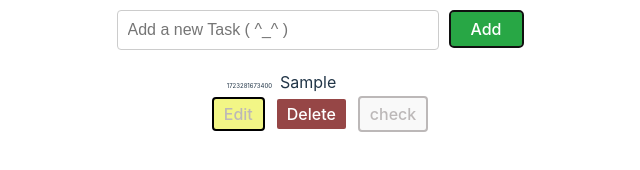
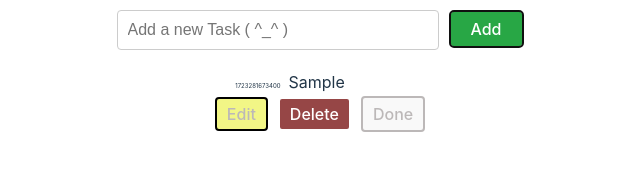
Before and after one commit to prateek-saxena-07/React_todoList, a React (Vite) app in the folder TodoList/: page / in a window 1280 px wide. Both pictures are taken after typing "Sample" into the empty fields and a click on the button "Add". Shown: the part 360-530 px from the top of the page, without its empty margins (320-960 px from the left). Built offline with nearby package versions, Linux system fonts and the light colour scheme.

Commit message:
Final Styling Commit

```diff
--- a/TodoList/src/App.css
+++ b/TodoList/src/App.css
@@ -111,6 +111,17 @@
   background-color:rgb(245, 197, 75);
   color: aliceblue;
 }
+.edit-button:disabled
+{
+  background-color: rgb(188, 184, 184);
+  cursor: not-allowed;
+  color: aliceblue;
+  transition: none;
+}
+.edit-button:disabled:hover{
+  background-color: rgb(188, 184, 184);
+  border: none;
+}
 
 .check-button
 {
@@ -134,13 +145,13 @@
   /* display: flex;
   justify-content:space-around; */
   /* padding: 10px; */
-  margin-right: 87px;
+  margin-right: 70px;
   margin-left:10px
 }
 
 .small-text{
   padding-right: 8px;
-  font-size:0.1%;
+  font-size:1%;
   text-align: center;
 
 }
--- a/TodoList/src/Components/Header.jsx
+++ b/TodoList/src/Components/Header.jsx
@@ -8,7 +8,7 @@ function Header({ todo, setTodo }) {
     function addTodo() {
         if (input.trim() !== '')
         {
-            console.log('todoItem', todo)
+            // console.log('todoItem', todo)
             setError('');
             setTodo([{ id: Date.now(), text: input, completed: false },...todo])
             setInput('');
--- a/TodoList/src/Components/ToDoItem.jsx
+++ b/TodoList/src/Components/ToDoItem.jsx
@@ -6,14 +6,27 @@ function ToDoItem({ toDo, todo, setTodo })
     const [error, setError] = useState('');
     const deleteTodo = () => {
 
-        console.log('deleting')
+        // console.log('deleting')
 
     setTodo(todo.filter((item) => item.id !== toDo.id));
     };
     function handleCheck(e)
-    { console.log(e.target.parentNode.parentNode.childNodes[0])
+    {
+        // console.log(e.target.parentNode.parentNode.childNodes[1].childNodes[0])
         // e.target.parentNode.classList.toggle('done')
+        if (e.target.parentNode.parentNode.childNodes[1].childNodes[2].innerText == 'Done')
+        {
+            e.target.parentNode.parentNode.childNodes[1].childNodes[2].innerText = 'Undone'
+            e.target.parentNode.parentNode.childNodes[1].childNodes[0].disabled=true
+
+        }
+        else {
+            e.target.parentNode.parentNode.childNodes[1].childNodes[2].innerText = 'Done'
+            e.target.parentNode.parentNode.childNodes[1].childNodes[0].disabled=false
+        }
+
         e.target.parentNode.parentNode.childNodes[0].classList.toggle('done')
+
     }
 
     const saveEdit = () => {
@@ -34,15 +47,15 @@ function ToDoItem({ toDo, todo, setTodo })
     return (<>{isEditing ? (<div>
         <input type="text" value={editedText} onChange={(e) => setEditedText(e.target.value)} placeholder="Enter Some Text  (=ʘᆽʘ=)∫" onFocus={()=>setError('')}/>
         <button onClick={saveEdit} className="save-button">Save</button>
-        {}
         {error && <p style={{ color: 'red' }}>{error}</p>}
     </div>)
         :
         (<div className="todo-item"><div className="todo-text">
             <span className="small-text">{toDo.id}</span><span>{toDo.text} </span> </div>
-            <div className="button-wrapper"> <button onClick={()=>setIsEditing(true)} className="edit-button">Edit</button>
+            <div className="button-wrapper">
+                <button onClick={() => setIsEditing(true)} className="edit-button">Edit</button>
             <button onClick={deleteTodo} className="delete-button">Delete</button>
-                <button onClick={(event) => { handleCheck(event) }} className="check-button">check</button>
+                <button onClick={(event) => { handleCheck(event) }} className="check-button">Done</button>
             </div>
 
 
```
